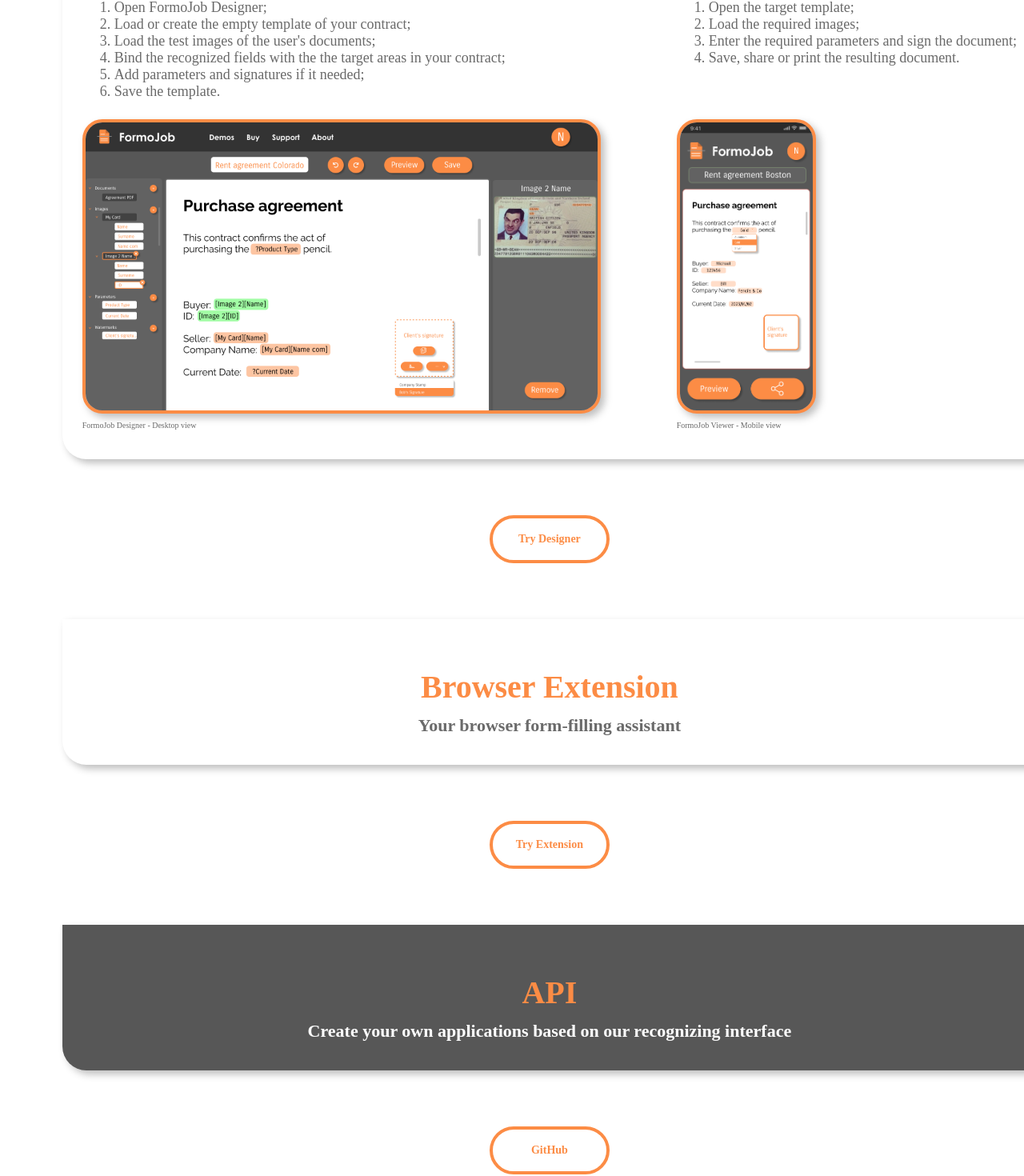
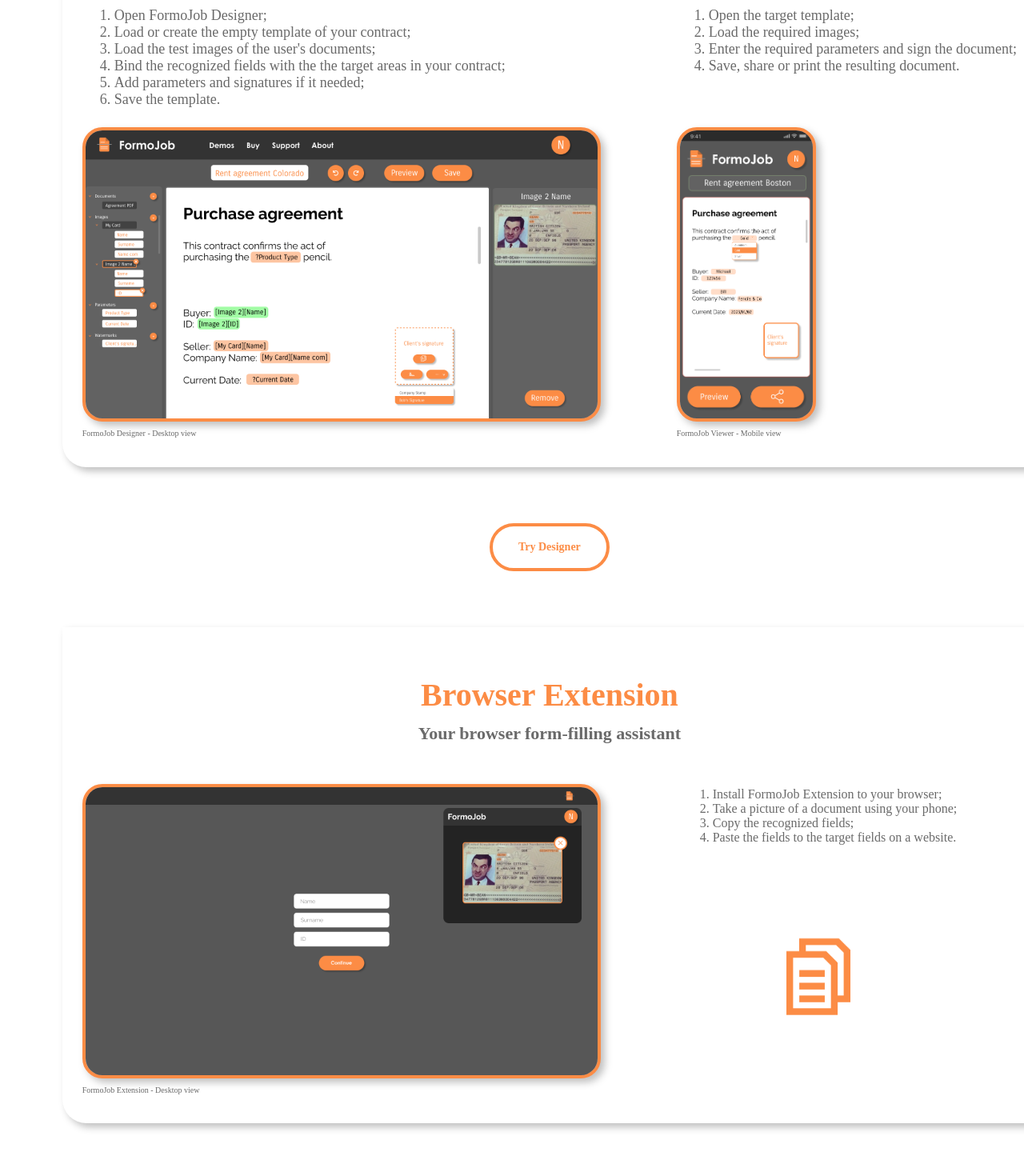
Before and after one commit to Balaborka/FormoJob-, a React (Create React App) app: page / in a window 1280 px wide. Shown: the part 670-2140 px from the top of the page at 80% size. Built offline with nearby package versions, Linux system fonts and the light colour scheme.

Commit message:
BrowserExtension is added

```diff
--- a/src/components/block.tsx
+++ b/src/components/block.tsx
@@ -13,7 +13,7 @@
                 <div className='blockTitle'>{ props.title }</div>
                 <div className='blockDescription'>{ props.description }</div>
             </div>
-            <img className='blockImage' src={ props.image }></img>
+            <img className='blockIcon' src={ props.image }></img>
         </div>
     );
 };
--- a/src/components/extension_panel.tsx
+++ b/src/components/extension_panel.tsx
@@ -1,10 +1,34 @@
 import React from 'react'
 import { PanelHeader } from './panelHeader'
+import { Screenshot } from './screenshot'
+import ListBox from './listBox';
+
+import TemplatesIcon from '../icons/Templates.png'
+import ExtensionViewImage from '../icons/ExtensionView.png'
+
+interface ListItem {
+    id: number;
+    text: string;
+}
 
 export function ExtensionPanel() {
+    const listUseExtension: ListItem[] = [
+        { id: 1, text: 'Install FormoJob Extension to your browser;' },
+        { id: 2, text: 'Take a picture of a document using your phone;' },
+        { id: 3, text: 'Copy the recognized fields;' },
+        { id: 4, text: 'Paste the fields to the target fields on a website.' },
+    ];
+
     return (
         <div>
             <PanelHeader header='Browser Extension' description='Your browser form-filling assistant' />
+            <div className='extensionContentContainer'>
+                <Screenshot image= { ExtensionViewImage } signature='FormoJob Extension - Desktop view' />
+                <div className='extensionInstructionContainer'>
+                    <ListBox itemsSource={ listUseExtension } />
+                    <img className='blockIcon' src={ TemplatesIcon } />
+                </div>
+            </div>
         </div>
     )
 }
--- a/src/components/formojob_panel.tsx
+++ b/src/components/formojob_panel.tsx
@@ -4,12 +4,12 @@
 import { Instruction } from './instruction'
 import ListBox from './listBox';
 
-import Time from '../icons/Time.png'
-import Mistake from '../icons/Mistake.png'
-import Search from '../icons/Search.png'
-import Nature from '../icons/Nature.png'
-import DesktopView from '../icons/DesktopView.png'
-import MobileView from '../icons/MobileView.png'
+import TimeIcon from '../icons/Time.png'
+import MistakeIcon from '../icons/Mistake.png'
+import SearchIcon from '../icons/Search.png'
+import NatureIcon from '../icons/Nature.png'
+import DesktopViewImage from '../icons/DesktopView.png'
+import MobileViewImage from '../icons/MobileView.png'
 
 interface ListItem {
     id: number;
@@ -40,24 +40,24 @@
                 <Block
                     title='Save your time'
                     description="How long does it take you to move all ID data to a contract? So, if you want to save time, you can use our app. All you need is to focus your phone camera on a client's ID. The app will copy-paste the required data to the target fields in your contract automatically."
-                    image={ Time } />
+                    image={ TimeIcon } />
                 <Block
                     title='Forget about mistakes'
                     description="A person often makes mistakes while filling out contracts. Now it is high time to make our app be in charge of this action."
-                    image={ Mistake } />
+                    image={ MistakeIcon } />
                 <Block
                     title='Don’t lose documents'
                     description="Tons of different signed contracts are usually kept in drawers. Currently, there is a point in storing them in your devices (a phone, a tablet, a computer, etc.)."
-                    image={ Search } />
+                    image={ SearchIcon } />
                 <Block
                     title='Take care of nature'
                     description="Printing contracts is an integral part of the business. However, you can always send a contract to your client by e-mail. Save a sheet of paper today - save a forest in the future."
-                    image={ Nature } />
+                    image={ NatureIcon } />
             </div>
 
             <div className='instructionsContainer'>
-                <Instruction title='Create a template' description={ <ListBox itemsSource={ listCreateTemplate } /> } image={ DesktopView } signature='FormoJob Designer - Desktop view' />
-                <Instruction title='Auto-fill a contract' description={ <ListBox itemsSource={ listFillContract } /> } image={ MobileView } signature='FormoJob Viewer - Mobile view' />
+                <Instruction title='Create a template' description={ <ListBox itemsSource={ listCreateTemplate } /> } image={ DesktopViewImage } signature='FormoJob Designer - Desktop view' />
+                <Instruction title='Auto-fill a contract' description={ <ListBox itemsSource={ listFillContract } /> } image={ MobileViewImage } signature='FormoJob Viewer - Mobile view' />
             </div>
         </div>
     )
--- a/src/components/instruction.tsx
+++ b/src/components/instruction.tsx
@@ -1,4 +1,5 @@
 import React from 'react';
+import { Screenshot } from './screenshot'
 
 interface InstructionProps {
     title: string;
@@ -14,8 +15,7 @@
                 <div className='instructionTitle'>{props.title}</div>
                 <div className='instructionDescription'>{props.description}</div>
             </div>
-            <img className='instructionImage' src={props.image}></img>
-            <div className='instructionSignature'>{props.signature}</div>
+            <Screenshot image={ props.image } signature={ props.signature } />
         </div>
     );
 };
--- /dev/null
+++ b/src/components/screenshot.tsx
@@ -0,0 +1,15 @@
+import React from 'react';
+
+interface Props {
+    image: string;
+    signature: string;
+}
+
+export function Screenshot(props: Props) {
+    return (
+        <div>
+            <img className='screenshotImage' src={props.image}></img>
+            <div className='screenshotSignature'>{props.signature}</div>
+        </div>
+    );
+};
--- a/src/index.css
+++ b/src/index.css
@@ -30,6 +30,7 @@
     color: #FFFFFF;
 }
 .panelHeader {
+    margin-bottom: 50px;
     display: flex;
     align-items: center;
     flex-direction: column;
@@ -46,7 +47,6 @@
 }
 
 .blocksContainer {
-    margin-top: 50px;
     display: flex;
     flex-direction: row;
 }
@@ -69,10 +69,10 @@
 .blockDescription {
     font-weight: 400;
     font-size: 18px;
+    margin-bottom: 10px;
 }
-.blockImage {
+.blockIcon {
     width: 80px;
-    height: 80px;
     margin-right: auto;
     margin-left: auto;
 }
@@ -94,14 +94,15 @@
     font-size: 18px;
     min-height: 150px;
 }
-.instructionImage {
+
+.screenshotImage {
     height: 360px;
     border-radius: 25px;
     border: 4px solid #FC8C45;
     filter: drop-shadow(5px 5px 5px rgba(0, 0, 0, 0.25));
     margin-bottom: 5px;
 }
-.instructionSignature {
+.screenshotSignature {
     font-weight: 400;
     font-size: 10px;
     color: #6A6A6A;
@@ -127,3 +128,15 @@
 .btn:hover {
     cursor: pointer;
 }
+
+.extensionContentContainer {
+    display: flex;
+    flex-direction: row;
+}
+.extensionInstructionContainer {
+    margin-top: -110px;
+    margin-left: 100px;
+    display: flex;
+    flex-direction: column;
+    justify-content: space-evenly;
+}
```
Also changed, not shown: src/icons/ExtensionView.png (added).
